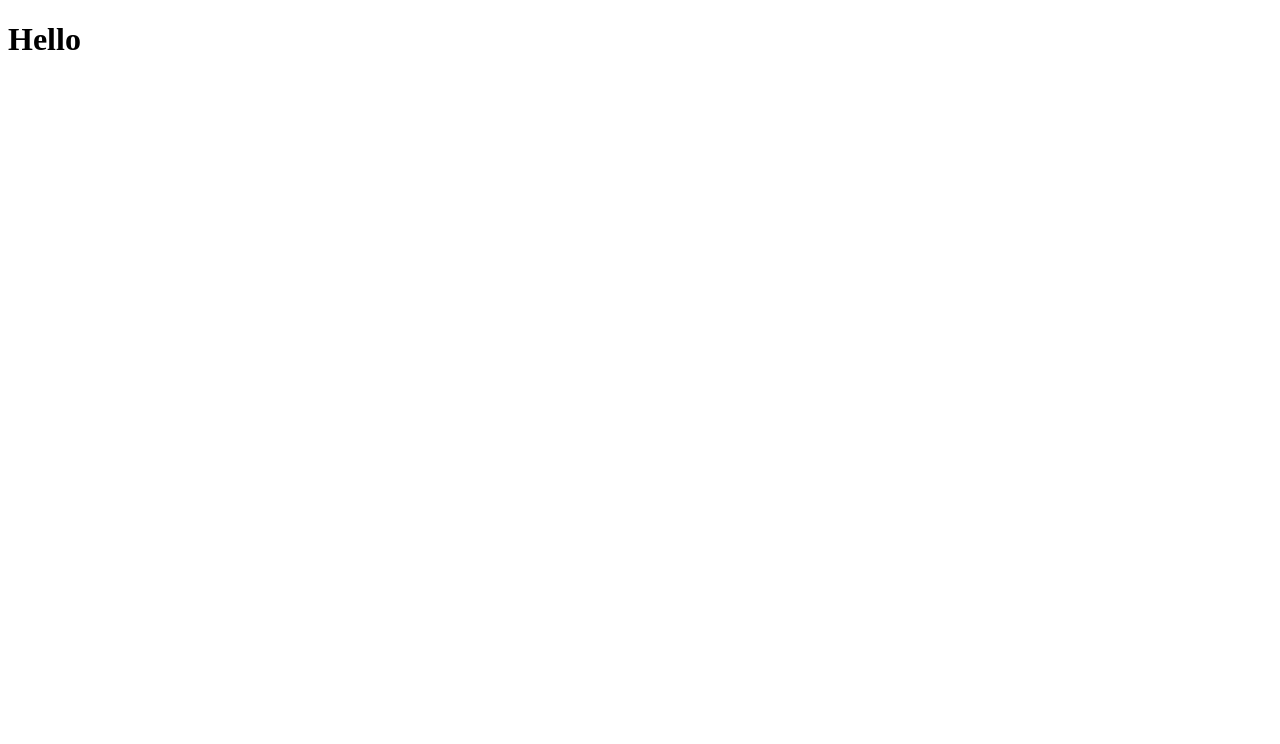
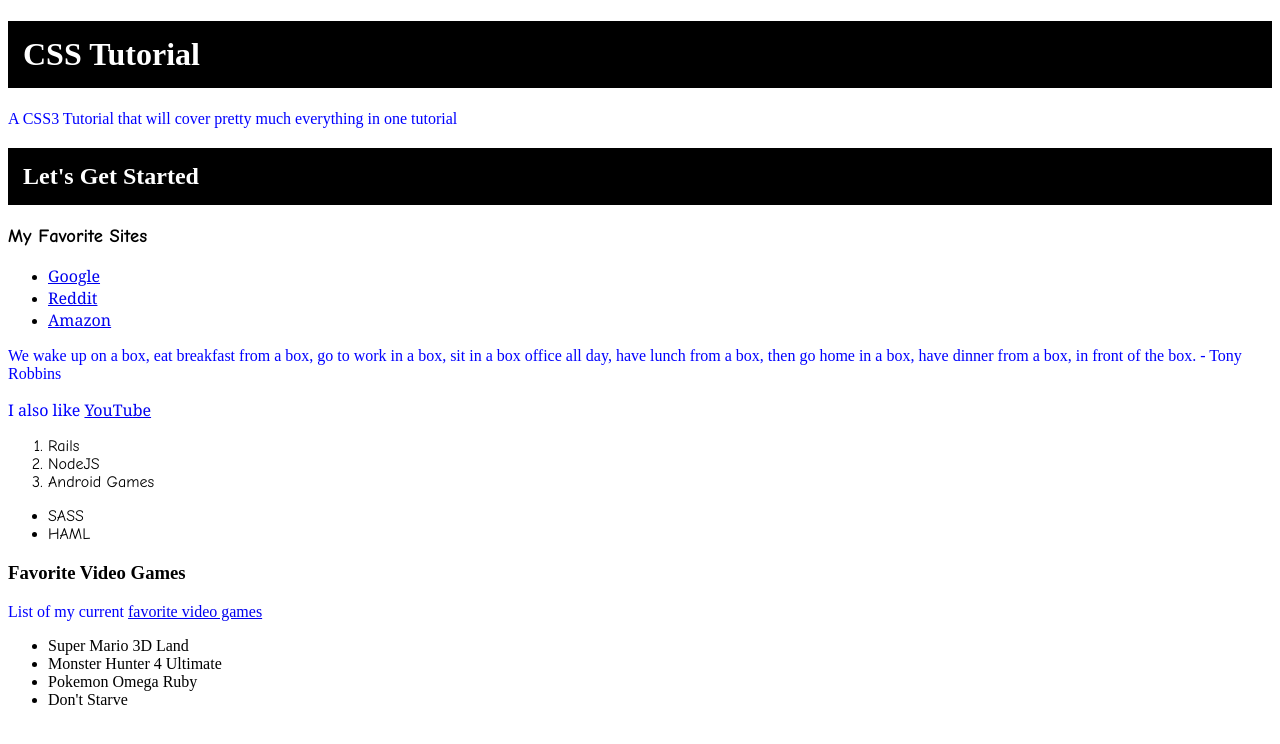
Before and after one commit to kkrico/Localhost, a website: page css/index.html in a window 1280 px wide. Drawn offline with Linux system fonts and the light colour scheme.

Commit message:
Add cascading data

```diff
--- a/css/Gruntfile.js
+++ b/css/Gruntfile.js
@@ -4,7 +4,7 @@
 
         watch: {
             cssmin: {
-                files: 'styles/styles.css',
+                files: 'styles/*.css',
                 options: {
                     livereload: 35729
                 }
--- a/css/index.html
+++ b/css/index.html
@@ -1,18 +1,58 @@
-<!DOCTYPE html>
-<html lang="pt-BR">
+<!DOCTYPE HTML>
+<html lang="en">
+<head>
+  <meta charset="UTF-8">
+  <title>CSS Tutorial</title>
 
-<head>
-    <meta charset="UTF-8">
-    <meta name="viewport" content="width=device-width, initial-scale=1.0">
-    <meta http-equiv="X-UA-Compatible" content="ie=edge">
-    <title>Document</title>
+  <!-- Links to an external Style Sheet -->
     <link rel="stylesheet" href="styles/styles.css">
 </head>
 
 <body>
-    <h1>Hello</h1>
+  <h1>CSS Tutorial</h1>
 
+  <p>A CSS3 Tutorial that will cover pretty much everything in one tutorial</p>
+
+  <h2>Let's Get Started</h2>
+
+  <div>
+    <h3>My Favorite Sites</h3>
+    <ul>
+      <li><a class="sitelink" href="google.com">Google</a></li>
+      <li><a class="sitelink" href="reddit.com">Reddit</a></li>
+      <li><a class="sitelink" href="amazon.com">Amazon</a></li>
+    </ul>
+  </div>
+
+  <p id="tonyquote">We wake up on a box,
+    eat breakfast from a box, go to work in a box,
+    sit in a box office all day, have lunch from a box,
+    then go home in a box, have dinner from a box,
+    in front of the box.<span id="tonyname"> - Tony Robbins</span></p>
+
+    <p class="sitelink">I also like <a href="youtube.com">YouTube</a></p>
+
+    <div id="tutorials">
+      <ol>
+        <li>Rails</li>
+        <li>NodeJS</li>
+        <li>Android Games</li>
+      </ol>
+      <ul>
+        <li>SASS</li>
+        <li>HAML</li>
+      </ul>
+    </div>
+
+    <h3>Favorite Video Games</h3>
+    <p>List of my current <a href="nintendogames">favorite video games</a></p>
+    <ul>
+      <li alt="nintendo">Super Mario 3D Land</li>
+      <li alt="nintendo">Monster Hunter 4 Ultimate</li>
+      <li alt="nintendo">Pokemon Omega Ruby</li>
+      <li alt="klei entertainment">Don't Starve</li>
+    </ul>
     <script src="http://localhost:35729/livereload.js"></script>
-</body>
 
-</html>
+  </body>
+  </html>
--- /dev/null
+++ b/css/styles/cascading.css
@@ -0,0 +1,15 @@
+#winning {
+    background-color: red;
+    border: 1px solid black;
+}
+
+.better {
+    background-color: grey;
+    border: none !important;
+}
+
+p{
+    background-color: blue;
+    color: white;
+    padding: 5px;
+}
--- /dev/null
+++ b/css/styles/heading.css
@@ -0,0 +1,5 @@
+h1, h2 {
+    color: white;
+    background-color: black;
+    padding: 15px;
+}
--- /dev/null
+++ b/css/styles/paragrah.css
@@ -0,0 +1,3 @@
+p {
+    color: blue
+}
--- a/css/styles/styles.css
+++ b/css/styles/styles.css
@@ -0,0 +1,15 @@
+@import "heading.css";
+@import "paragrah.css";
+
+* {
+    font-family: "Arial Black" Gadget;
+}
+
+
+div * {
+    font-family: "Comic Sans MS", cursive, sans-serif;
+}
+
+.sitelink {
+    font-family: "Georgia", serif;
+}
```
Also changed, not shown: css/democascanding.html (added, +22 -0 lines).
